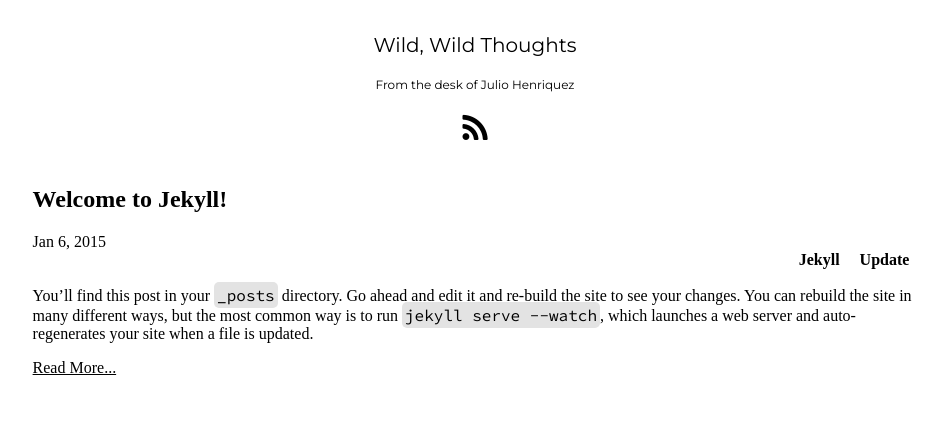
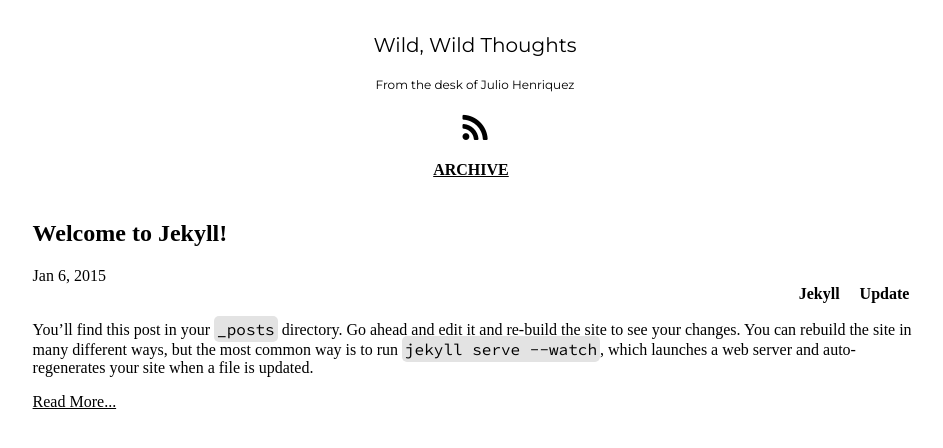
Before and after one commit to jhenriquez/jhenriquez.github.io.old, a Jekyll site: the page built from blog/index.html, in a window 1280 px wide. Shown: the top 448 px of the page, without its empty margins (165-1108 px from the left). Built offline with Jekyll 4.4.1, drawn with Linux system fonts in a browser that asks for light colours; some web fonts are replaced.

Commit message:
Linked archive and added archive stub page.

```diff
--- /dev/null
+++ b/archive/index.html
@@ -0,0 +1,5 @@
+---
+layout: default
+---
+
+<h3>Hello, archive!</h3>
--- a/blog/index.html
+++ b/blog/index.html
@@ -12,10 +12,20 @@ layout: default
   <div class="rss" title="Subscribe via RSS">
     <p>
       <a href="{{ "/feed.xml" | prepend: site.baseurl }}">
-        <i class="fa fa-rss fa-2x"></i>
+        <i class="fa fa-rss fa-2x rotate-once"></i>
       </a>
     </p>
   </div>
+
+  <nav>
+    <ul>
+      <a href="{{ "/archive" | prepend: site.baseurl }}">
+        <li class="nav-item">
+          ARCHIVE
+        </li>
+      </a>
+    </ul>
+  </nav>
 
   <ul class="post-list">
     {% for post in site.posts limit: 5 %}
--- a/css/blog.scss
+++ b/css/blog.scss
@@ -116,7 +116,6 @@ nav {
 
 .nav-item {
   display: inline;
-
 }
 
 .highlight {
@@ -129,8 +128,6 @@ nav {
   font-size: $fonts-source-size;
 }
 
-@import "syntax-highlighting", "animations";
-
 @media (max-width: 400px) {
   nav {
     width: 84.5%;
@@ -140,3 +137,5 @@ nav {
     display: none;
   }
 }
+
+@import "syntax-highlighting", "animations";
```
